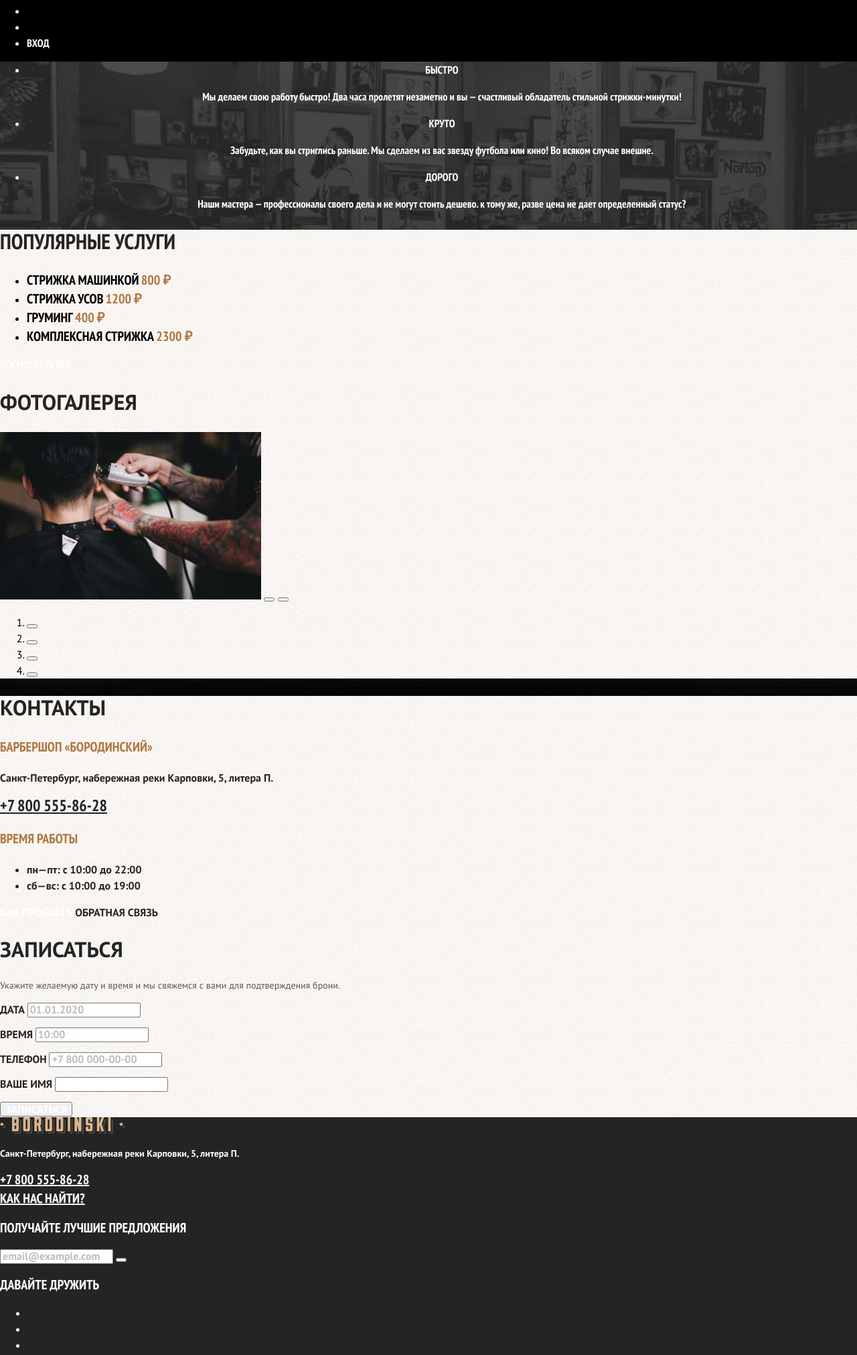
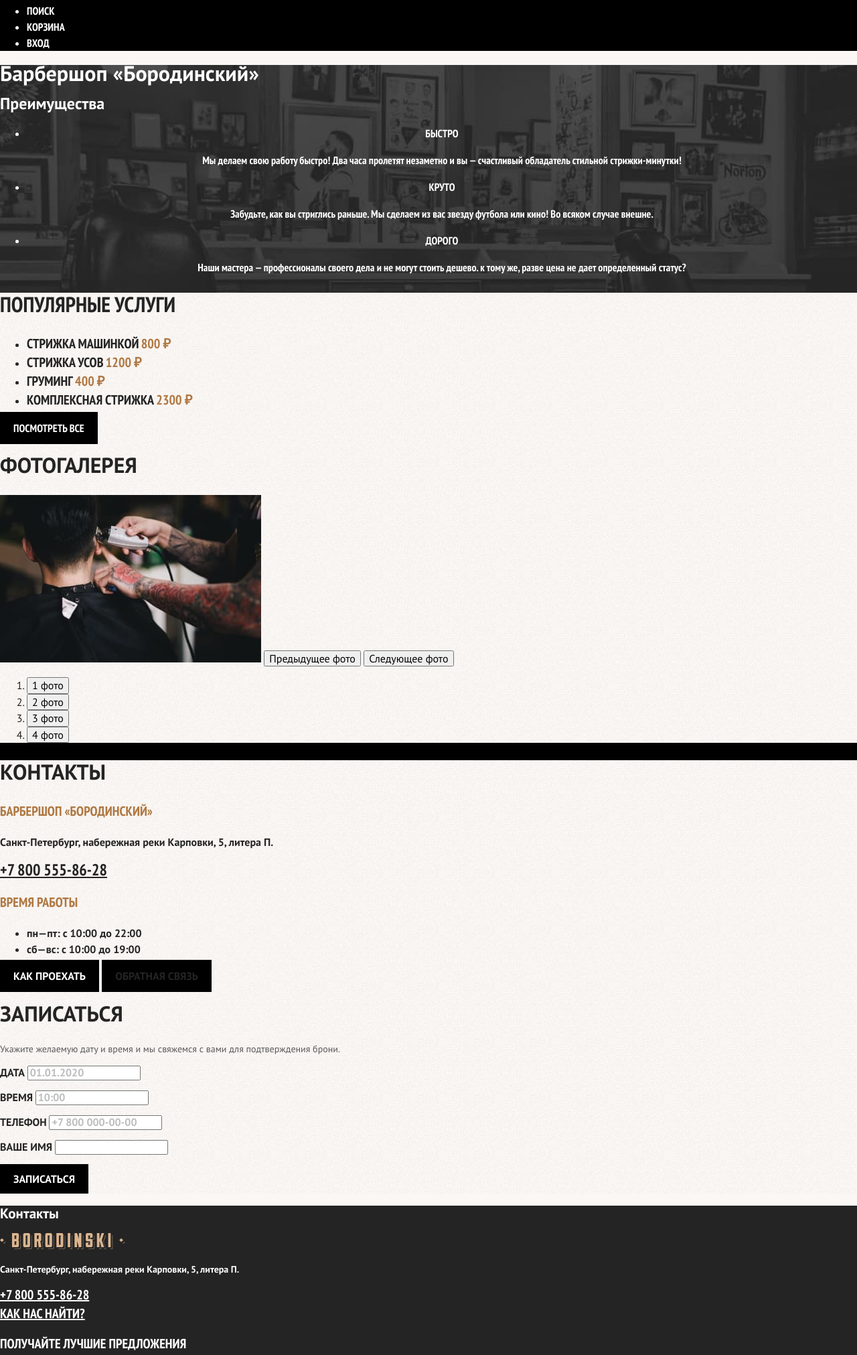
Before and after one commit to webwaffe/barbershop3, a plain HTML site: page index.html in a window 1280 px wide. Shown: the part 258-2281 px from the top of the page at 67% size. Drawn offline with Linux system fonts and the light colour scheme.

Commit message:
Завершает базовую стилизацию главной и страницы каталога

```diff
--- a/css/style.css
+++ b/css/style.css
@@ -1,29 +1,29 @@
 @font-face {
     font-display: swap;
-    font-family: 'PT Sans';
+    font-family: "PT Sans";
     font-style: normal;
     font-weight: 400;
-    src: url('../fonts/pt-sans-v17-cyrillic-regular.woff2') format('woff2');
+    src: url("../fonts/pt-sans-v17-cyrillic-regular.woff2") format("woff2");
   }
 
   @font-face {
     font-display: swap;
-    font-family: 'PT Sans';
+    font-family: "PT Sans";
     font-style: normal;
     font-weight: 700;
-    src: url('../fonts/pt-sans-v17-cyrillic-700.woff2') format('woff2');
+    src: url("../fonts/pt-sans-v17-cyrillic-700.woff2") format("woff2");
   }
 
 @font-face {
     font-display: swap;
-    font-family: 'PT Sans Narrow';
+    font-family: "PT Sans Narrow";
     font-style: normal;
     font-weight: 700;
-    src: url('../fonts/pt-sans-narrow-v18-cyrillic-700.woff2') format('woff2');
+    src: url("../fonts/pt-sans-narrow-v18-cyrillic-700.woff2") format("woff2");
   }
 
 
-.visually-hidden:not(:focus):not(:active),
+/* .visually-hidden:not(:focus):not(:active),
 input[type="checkbox"].visually-hidden,
 input[type="radio"].visually-hidden {
   position: absolute;
@@ -36,36 +36,22 @@ input[type="radio"].visually-hidden {
   clip-path: inset(100%);
   clip: rect(0 0 0 0);
   overflow: hidden;
+} */
+
+*,
+*::before,
+*::after {
+  box-sizing: border-box;
 }
 
-
-  /* body {
-    min-width: 960px;
+body {
+    font-family: "PT Sans", Arial, sans-serif;
+    font-size: 16px;
+    line-height: 24px;
     margin: 0;
     padding: 0;
-    font-family: 'PT Sans Narrow', 'Arial', sans-serif;
-    font-size: 14px;
-    line-height: 24px;
-    font-weight: 700;
-    text-transform: uppercase;
-    color: #ffffff;
-    background-color: #000000;
-    background-image: url(../img/visual/background.jpg);
-    background-position: top center;
-    background-repeat: no-repeat;
-}  */
-
-
-body {
-    font-family: 'PT Sans', 'Arial', sans-serif;
-    font-size: 16px;
-    line-height: 24px;
-
-    margin: 0;
-    padding: 0;
-
-    color: #ffffff;
-    background-color: #000000;
+    color: #242424;
+    background-color: #fbf7f4;
 }
 
 img {
@@ -74,14 +60,17 @@ img {
 }
 
 .button {
+  font-family: inherit;
+  font-size: 16px;
+  line-height: 16px;
+  font-weight: 700;
+  text-align: center;
   color: #ffffff;
-  text-align: center;
-  font-size: 16px;
-  font-weight: 700;
-  line-height: 16px;
+  background-color: #000000;
+  text-decoration: none;
   text-transform: uppercase;
-  text-decoration: none;
-
+  border: none;
+  padding: 14px 20px;
 }
 
 .button-feedback {
@@ -100,12 +89,12 @@ img {
 }
 
 .navigation-link {
-  font-family: 'PT Sans Narrow';
+  font-family: "PT Sans Narrow", Arial, sans-serif;
   color: inherit;
   font-size: 16px;
   font-weight: 700;
   text-align: center;
-  line-height: 22.4px;
+  line-height: 22px;
   text-decoration: none;
   text-transform: uppercase;
 }
@@ -113,13 +102,13 @@ img {
 .main-index {
   color: #ffffff;
   background-color: #000000;
-  background-image: url(../images/interior.jpg);
+  background-image: url("../images/interior.jpg");
   background-size: 100% auto;
   background-repeat: no-repeat;
 }
 
 .advantages-list {
-  font-family: 'PT Sans Narrow';
+  font-family: "PT Sans Narrow";
   color: #ffffff;
   text-align: center;
 }
@@ -127,7 +116,7 @@ img {
 .advantages-title {
   font-size: 32px;
   font-weight: 700;
-  line-height: 35.2px;
+  line-height: 35px;
   text-transform: uppercase;
 }
 
@@ -138,9 +127,9 @@ img {
 }
 
 .index-columns {
-  color: #000000;
-  background-color: #ffffff;
-  background-image: url(../images/index-column-pattern.jpg);
+  color: #242424;
+  background-color: #fbf7f4;
+  background-image: url("../images/index-column-pattern.jpg");
 }
 
 .services {
@@ -152,7 +141,7 @@ img {
   color: #242424;
   font-size: 32px;
   font-weight: 700;
-  line-height: 35.2px;
+  line-height: 35px;
 }
 
 .services-name {
@@ -173,7 +162,7 @@ img {
   color: #242424;
   font-size: 32px;
   font-weight: 700;
-  line-height: 35.2px;
+  line-height: 35px;
   text-transform: uppercase;
 }
 
@@ -181,7 +170,7 @@ img {
   color: #242424;
   font-size: 32px;
   font-weight: 700;
-  line-height: 35.2px;
+  line-height: 35px;
   text-transform: uppercase;
 }
 
@@ -207,7 +196,7 @@ img {
   color: #242424;
   font-size: 24px;
   font-weight: 700;
-  line-height: 28.8px;
+  line-height: 28px;
 }
 
 .contacts-schedule {
@@ -222,7 +211,7 @@ img {
   font-size: 32px;
   font-style: normal;
   font-weight: 700;
-  line-height: 35.2px;
+  line-height: 35px;
   text-transform: uppercase;
 }
 
@@ -230,7 +219,7 @@ img {
   color: #595959;
   font-size: 14px;
   font-weight: 400;
-  line-height: 19.6px;
+  line-height: 19px;
 }
 
 
@@ -238,7 +227,7 @@ img {
   color: #242424;
   font-size: 16px;
   font-weight: 700;
-  line-height: 22.4px;
+  line-height: 22px;
   text-transform: uppercase;
 
 }
@@ -251,72 +240,6 @@ img {
 
 }
 
-.footer-contacts-address {
-  color: #ffffff;
-  font-size: 14px;
-  font-weight: 700;
-  font-style: normal;
-  line-height: 19.6px;
-}
-
-.footer-contacts-address-phone {
-  font-family: 'PT Sans Narrow';
-  color: #ffffff;
-  font-size: 20px;
-  font-weight: 700;
-  line-height: 28px;
-  text-decoration-line: underline;
-  text-transform: uppercase;
-}
-
-.footer-contacts-map-link {
-  font-family: 'PT Sans Narrow';
-  color: #ffffff;
-  font-size: 20px;
-  font-weight: 700;
-  line-height: 28px;
-  text-decoration-line: underline;
-  text-transform: uppercase;
-}
-
-.newsletter-form ::placeholder {
-color: #BDBDBD;
-font-size: 16px;
-font-weight: 700;
-line-height: 24px;
-}
-
-.page-footer {
-  font-size: 14px;
-  font-weight: 700;
-  color: #ffffff;
-  background-color: #242424;
-}
-
-.page-footer-title {
-  font-family: 'PT Sans Narrow';
-  color: #ffffff;
-  font-size: 20px;
-  font-weight: 700;
-  line-height: 28px;
-  text-transform: uppercase;
-}
-
-.about-text {
-  color: #ffffff;
-  font-size: 14px;
-  font-weight: 700;
-  line-height: 19.6px;
-}
-
-
-.about-text a {
-  color: #DBB590;
-  font-size: 14px;
-  font-weight: 700;
-  line-height: 19.6px;
-  text-decoration-line: underline;
-}
 
 .main-inner {
 	background-color: #FBF7F4;
@@ -398,3 +321,71 @@ line-height: 24px;
 .pagination-disabled {
   background-color: #595959;
 }
+
+
+.footer-contacts-address {
+  color: #ffffff;
+  font-size: 14px;
+  font-weight: 700;
+  font-style: normal;
+  line-height: 19px;
+}
+
+.footer-contacts-address-phone {
+  font-family: 'PT Sans Narrow';
+  color: #ffffff;
+  font-size: 20px;
+  font-weight: 700;
+  line-height: 28px;
+  text-decoration-line: underline;
+  text-transform: uppercase;
+}
+
+.footer-contacts-map-link {
+  font-family: 'PT Sans Narrow';
+  color: #ffffff;
+  font-size: 20px;
+  font-weight: 700;
+  line-height: 28px;
+  text-decoration-line: underline;
+  text-transform: uppercase;
+}
+
+
+.newsletter-form ::placeholder {
+  color: #BDBDBD;
+  font-size: 16px;
+  font-weight: 700;
+  line-height: 24px;
+}
+
+.page-footer {
+  font-size: 14px;
+  font-weight: 700;
+  color: #ffffff;
+  background-color: #242424;
+}
+
+.page-footer-title {
+  font-family: 'PT Sans Narrow';
+  color: #ffffff;
+  font-size: 20px;
+  font-weight: 700;
+  line-height: 28px;
+  text-transform: uppercase;
+}
+
+.about-text {
+  color: #ffffff;
+  font-size: 14px;
+  font-weight: 700;
+  line-height: 19px;
+}
+
+.about-text a {
+  color: #DBB590;
+  font-size: 14px;
+  font-weight: 700;
+  line-height: 19px;
+  text-decoration-line: underline;
+}
--- a/index.html
+++ b/index.html
@@ -24,16 +24,16 @@
             <a class="navigation-link" href="faq.html">Частые вопросы</a>
           </li>
         </ul>
-        <ul class="navigation-user">
+        <ul class="navigation-list navigation-user">
           <li class="navigation-item">
-            <span class="visually-hidden">
-              <a class="navigation-link" href="#">Поиск</a>
-            </span>
+            <a class="navigation-link" href="#">
+              <span class="visually-hidden">Поиск</span>
+            </a>
           </li>
           <li class="navigation-item">
-            <span class="visually-hidden">
-              <a class="navigation-link" href="#">Корзина</a>
-            </span>
+            <a class="navigation-link" href="#">
+              <span class="visually-hidden">Корзина</span>
+            </a>
           </li>
           <li class="navigation-item">
             <a class="navigation-link" href="#">Вход</a>
```
